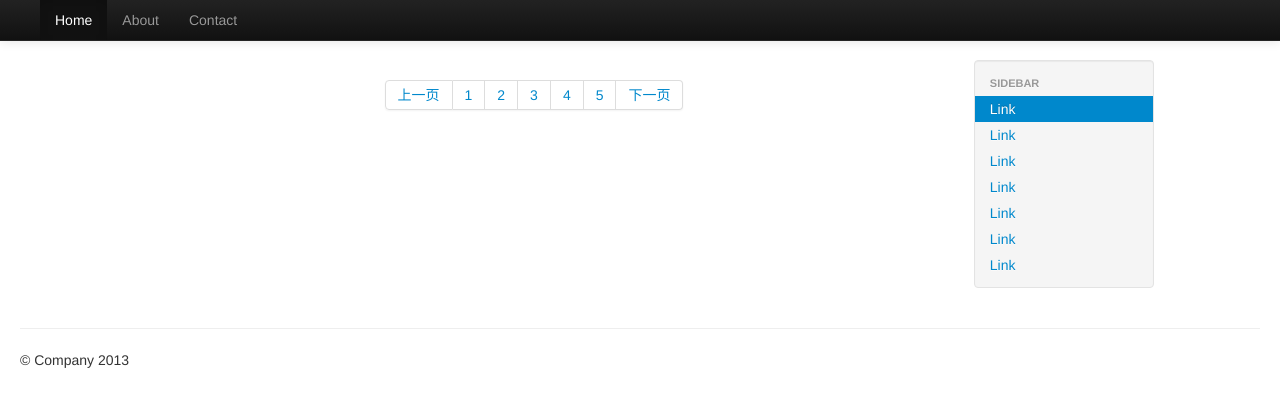
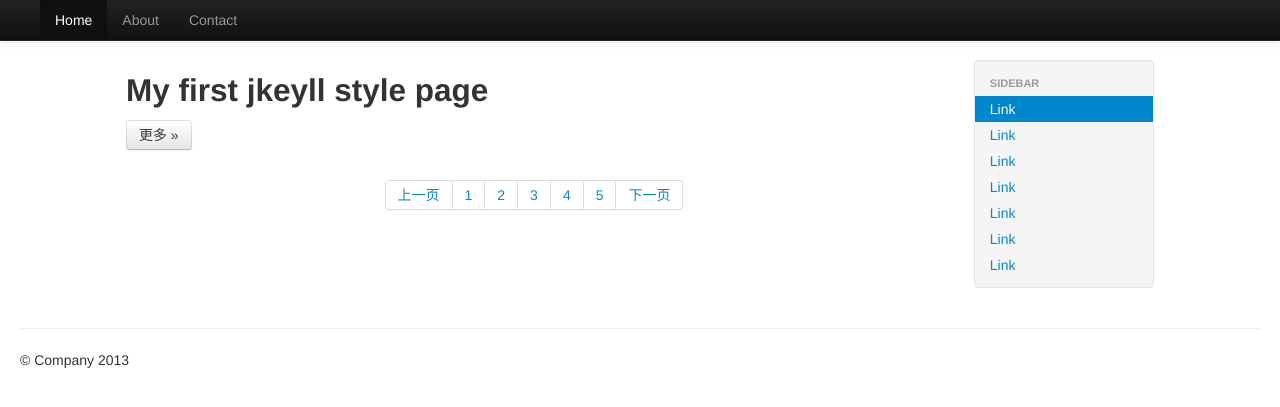
Before and after one commit to flysoloing/flysoloing.github.io, a Jekyll site: the page built from index.md, in a window 1280 px wide. Shown: the top 407 px of the page. Built offline with Jekyll 4.4.1, drawn with Linux system fonts in a browser that asks for light colours.

Commit message:
modified

```diff
--- a/_layouts/post.html
+++ b/_layouts/post.html
@@ -6,7 +6,7 @@ layout: default
 
   <div class="row-fluid">
     <div class="span12">
-              <h2>{{ post.title }}</h2>
+      <h2>{{ page.title }}</h2>
       <p>{{ content }}</p>
     </div>
   </div>
--- a/index.md
+++ b/index.md
@@ -5,11 +5,11 @@ title: Home
 <!-- content start -->
 <div class="span8">
 
-  {% for post in paginator.posts %}
+  {% for post in site.posts %}
     <div class="row-fluid">
       <div class="span12">
         <h2>{{ post.title }}</h2>
-        <p>{{ post.content | truncatewords }}</p>
+        <p>{{ post.description }}</p>
         <p><a href="{{ post.url }}" class="btn">更多 »</a></p>
       </div>
 	</div>
```
Lines whose indentation alone changed are shown as unchanged.
